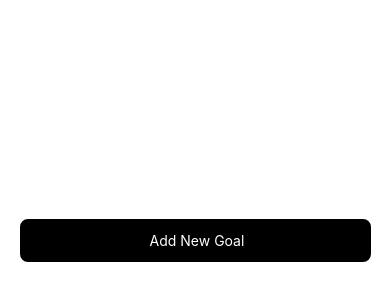
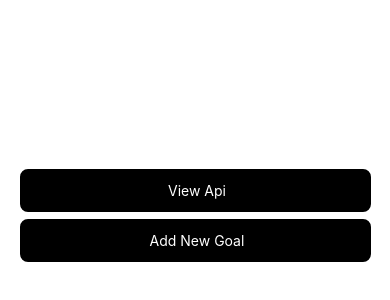
Before and after one commit to Tanner-Davison/React_Native_Goal_Adder, a React Native app: screen / in a window 390 px wide. Shown: the part 532-832 px from the top of the page. Built offline with nearby package versions, Linux system fonts and the light colour scheme.

Commit message:
added a new api modal

```diff
--- a/App.js
+++ b/App.js
@@ -3,22 +3,26 @@ import { StatusBar } from "expo-status-bar";
 import GoalItem from "./components/GoalItem";
 import GoalInput from "./components/GoalInput";
 import { StyleSheet,Keyboard, View, FlatList, Text, Pressable } from "react-native";
+import NodeRetrieval from "./components/NodeRetrieval";
 
 export default function App() {
   const [allGoals, setAllGoals] = useState([]);
   const [modalVisible, setModalVisible] = useState(false);
+  const [apiVisible, setApiVisible] = useState(false);
   const [focused, setFocused] = useState(false);
+
   const modalHandler = () => {
     setModalVisible(!modalVisible);
   };
+  const apiModalHandler = () =>{
+    setApiVisible(!apiVisible)
+  }
   const onFocus = () => {
     setFocused(true);
-    console.log("focused now");
   };
   const onBlur = () => {
     setFocused(false);
     Keyboard.dismiss()
-    console.log('discontinue focus')
   };
   const goalEndHandler = () => {
     setModalVisible(false);
@@ -52,7 +56,22 @@ export default function App() {
         >
           <Text style={styles.buttonText}> Add New Goal</Text>
         </Pressable>
+        <Pressable
+          style={({ pressed }) => {
+            return pressed
+              ? styles.pressedApiButton
+              : styles.apiButton;
+          }}
+          underlayColor="#0056b3"
+          onPress={apiModalHandler}
+        >
+          <Text style={styles.buttonText}> View Api</Text>
+        </Pressable>
 
+          <NodeRetrieval
+          showApi={apiVisible}
+          apiModalHandler={apiModalHandler}
+          />
         <GoalInput
           onFocus={onFocus}
           onBlur={onBlur}
@@ -127,4 +146,26 @@ const styles = StyleSheet.create({
     color: "white",
     alignSelf: "center",
   },
+  apiButton:{
+    position: "absolute",
+    bottom: 100,
+    width: "90%",
+    alignSelf: "center",
+    borderRadius: 8,
+    borderWidth: 3,
+    padding: 10,
+    backgroundColor: "black",
+    zIndex: 2,
+  },
+  pressedApiButton:{
+    position: "absolute",
+    bottom: 100,
+    width: "90%",
+    alignSelf: "center",
+    borderRadius: 8,
+    borderWidth: 3,
+    padding: 10,
+    backgroundColor: "#001221",
+    zIndex: 2,
+  }
 });
--- /dev/null
+++ b/components/NodeRetrieval.js
@@ -0,0 +1,36 @@
+import {Modal, View, StyleSheet, Button, Text} from 'react-native'
+
+
+const NodeRetrieval = (props) => {
+  return (
+    <Modal animationType='slide' visible={props.showApi}>
+      <View style={styles.apiContainer}>
+        <Text style={styles.headerText}>Hello world</Text>
+        <Button title="Go Back" style={styles.button} onPress={props.apiModalHandler}/>
+      </View>
+    </Modal>
+  )
+}
+
+export default NodeRetrieval
+
+const styles = StyleSheet.create({
+    apiContainer:{
+        flexDirection: "column",
+        justifyContent: "center",
+        alignItems: "center",
+        paddingHorizontal: 16,
+        borderBottomWidth: 2,
+        flex: 1,
+
+        backgroundColor: "black",
+
+    },
+    headerText:{
+        color:'white',
+    },
+    button: {
+        color: 'blue',
+
+      },
+})
```
